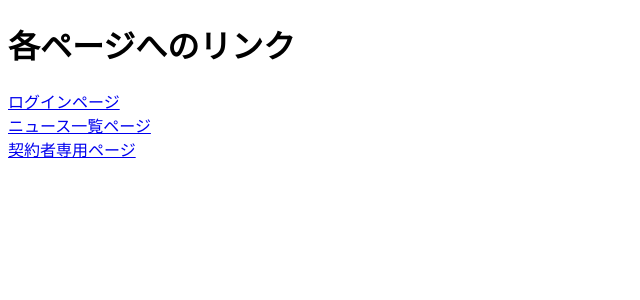
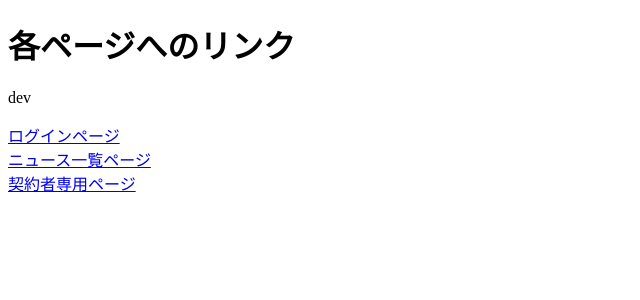
Before and after one commit to HisashiHasebe/sample-b2b-service, a Nuxt app: page / in a window 1280 px wide. Shown: the top 300 px of the page, without its empty margins (0-640 px from the left). Built offline with nearby package versions, Linux system fonts and the light colour scheme.

Commit message:
ssr:false

```diff
--- a/nuxt.config.js
+++ b/nuxt.config.js
@@ -1,5 +1,5 @@
 export default {
-  ssr: true,
+  ssr: false,
   // Target: https://go.nuxtjs.dev/config-target
   target: 'static',
 
--- a/pages/index.vue
+++ b/pages/index.vue
@@ -1,6 +1,7 @@
 <template>
   <main>
   <h1>各ページへのリンク</h1>
+  <p>dev</p>
   <div><nuxt-link to="/login/">ログインページ</nuxt-link></div>
   <div><nuxt-link to="/news/">ニュース一覧ページ</nuxt-link></div>
   <div><nuxt-link to="/owners-page/">契約者専用ページ</nuxt-link></div>
```
